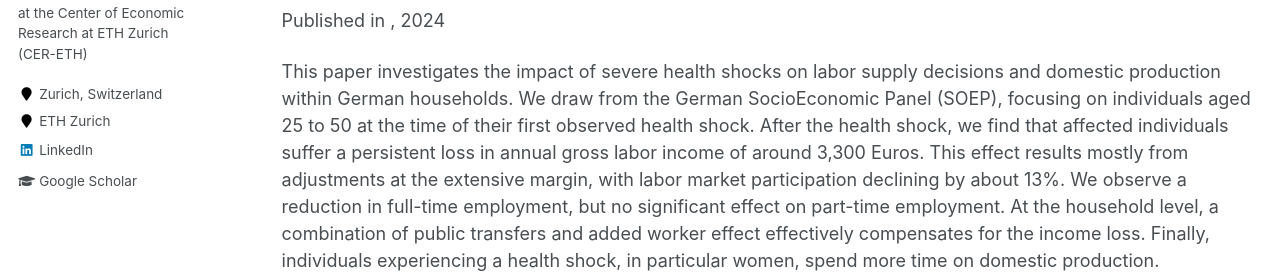
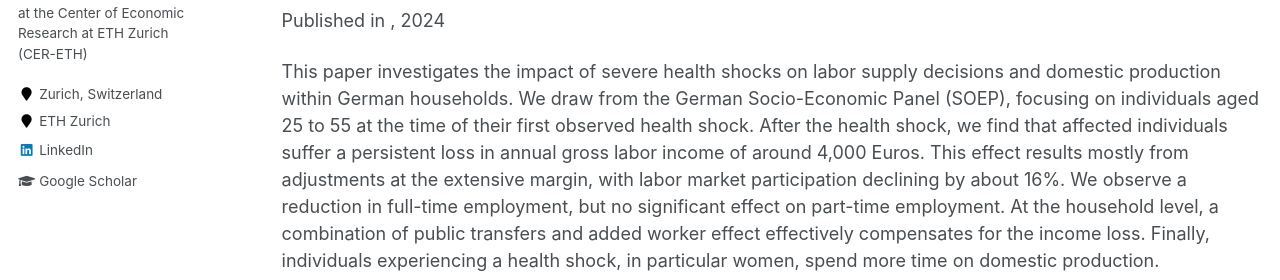
Before and after one commit to oeryilmaz/oeryilmaz.github.io, a Jekyll site: the page built from _pages/sitemap.md, in a window 1280 px wide and 900 px high, scrolled down 2828 px. Shown: the part 345-625 px from the top of the window. Built offline with Jekyll 4.4.1, drawn with Linux system fonts in a browser that asks for light colours.

Commit message:
Update Publication3.md

```diff
--- a/_publications/Publication3.md
+++ b/_publications/Publication3.md
@@ -2,7 +2,7 @@
 title: "The Impacts of Health Shocks on Household Labor Supply and Domestic Production (with Giovanni Di Meo)"
 collection: publications
 permalink: /publication/Publication3.md
-excerpt: "This paper investigates the impact of severe health shocks on labor supply decisions and domestic production within German households. We draw from the German SocioEconomic Panel (SOEP), focusing on individuals aged 25 to 50 at the time of their first observed health shock. After the health shock, we find that affected individuals suffer a persistent loss in annual gross labor income of around 3,300 Euros. This effect results mostly from adjustments at the extensive margin, with labor market participation declining by about 13%. We observe a reduction in full-time employment, but no significant effect on part-time employment. At the household level, a combination of public transfers and added worker effect effectively compensates for the income loss. Finally, individuals experiencing a health shock, in particular women, spend more time on domestic production."
+excerpt: "This paper investigates the impact of severe health shocks on labor supply decisions and domestic production within German households. We draw from the German Socio-Economic Panel (SOEP), focusing on individuals aged 25 to 55 at the time of their first observed health shock. After the health shock, we find that affected individuals suffer a persistent loss in annual gross labor income of around 4,000 Euros. This effect results mostly from adjustments at the extensive margin, with labor market participation declining by about 16%. We observe a reduction in full-time employment, but no significant effect on part-time employment. At the household level, a combination of public transfers and added worker effect effectively compensates for the income loss. Finally, individuals experiencing a health shock, in particular women, spend more time on domestic production."
 publication_type: 'working-papers'
 date: 2024-03-01
 ---
```
